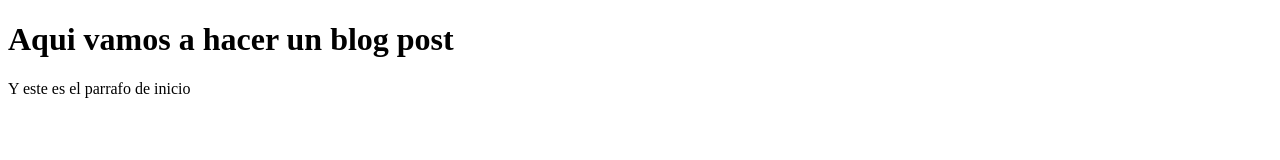
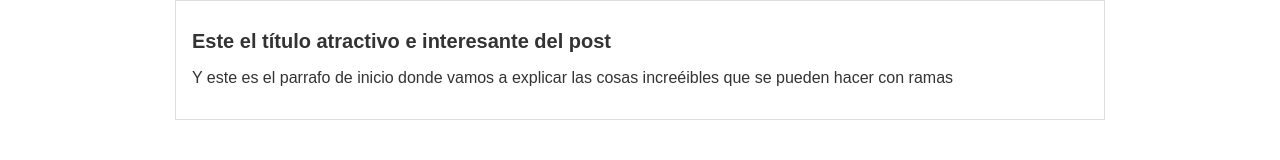
Before and after one commit to ramsceoskull/hyperblog, a plain HTML site: page blogpost.html in a window 1280 px wide. Drawn offline with Linux system fonts and the light colour scheme.

Commit message:
Commit al main del blogpost en su version mas reciente

```diff
--- a/blogpost.html
+++ b/blogpost.html
@@ -4,11 +4,15 @@
   <meta charset="UTF-8">
   <meta http-equiv="X-UA-Compatible" content="IE=edge">
   <meta name="viewport" content="width=device-width, initial-scale=1.0">
-  <link rel="stylesheet" href="./css/estilos.css">
+  <link rel="stylesheet" href="./css/styles.css">
   <title>El titulo del post</title>
 </head>
 <body>
-  <h1>Aqui vamos a hacer un blog post</h1>
-  <p>Y este es el parrafo de inicio</p>
+  <div id="container">
+    <div id="post">
+      <h1>Este el título atractivo e interesante del post</h1>
+      <p>Y este es el parrafo de inicio donde vamos a explicar las cosas increéibles que se pueden hacer con ramas</p>
+    </div>
+  </div>
 </body>
 </html>
--- a/css/styles.css
+++ b/css/styles.css
@@ -1,5 +1,20 @@
 body {
-  color: deeppink;
+  color: #333;
   text-align: center;
   font-family: "Arial";
+  font-size: 16px;
+  margin: 0;
+  padding: 0;
 }
+
+#container {
+  width: 70%;
+  padding: 1em;
+  text-align: left;
+  border: 1px solid #DDD;
+  margin: 0 auto;
+}
+
+#container h1 {
+  font-size: 20px;
+}
```
